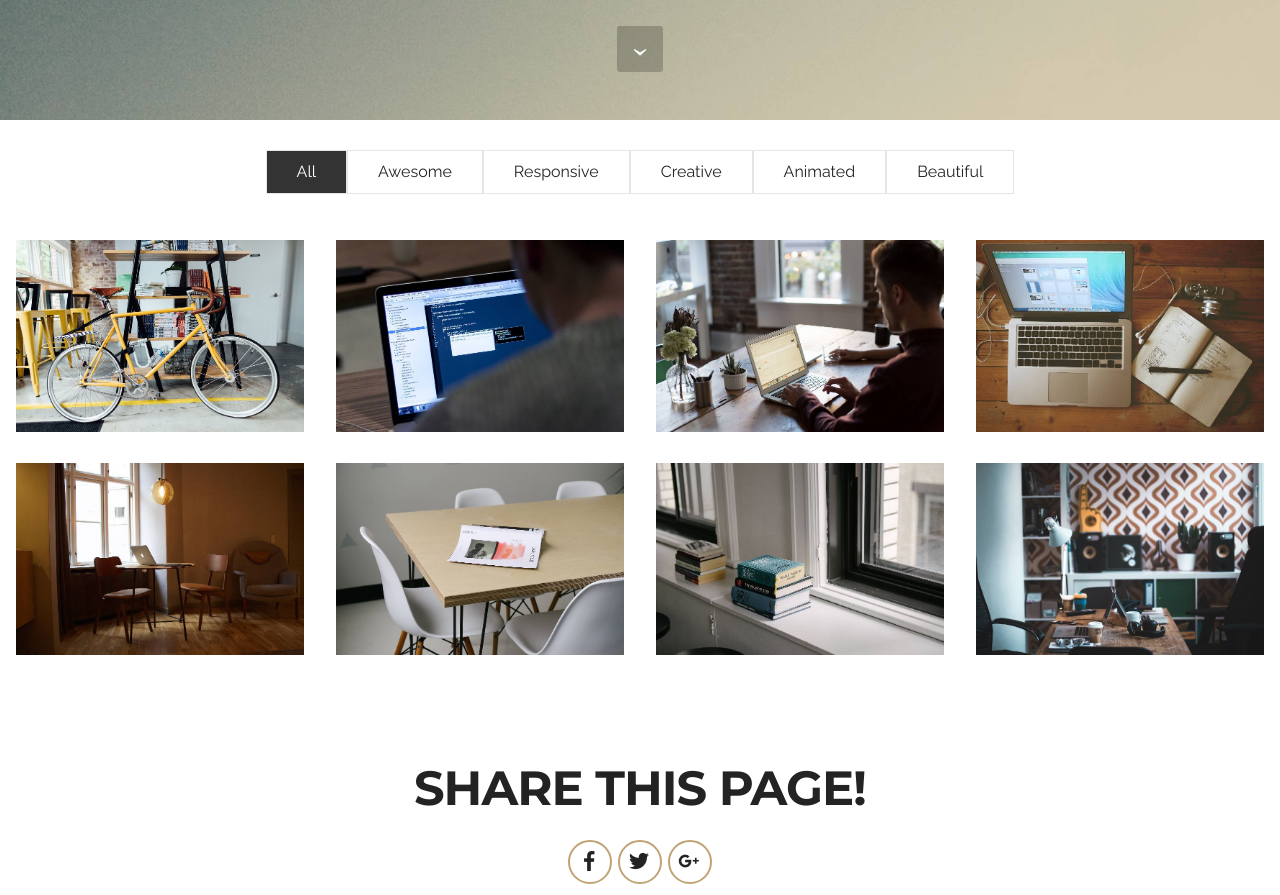
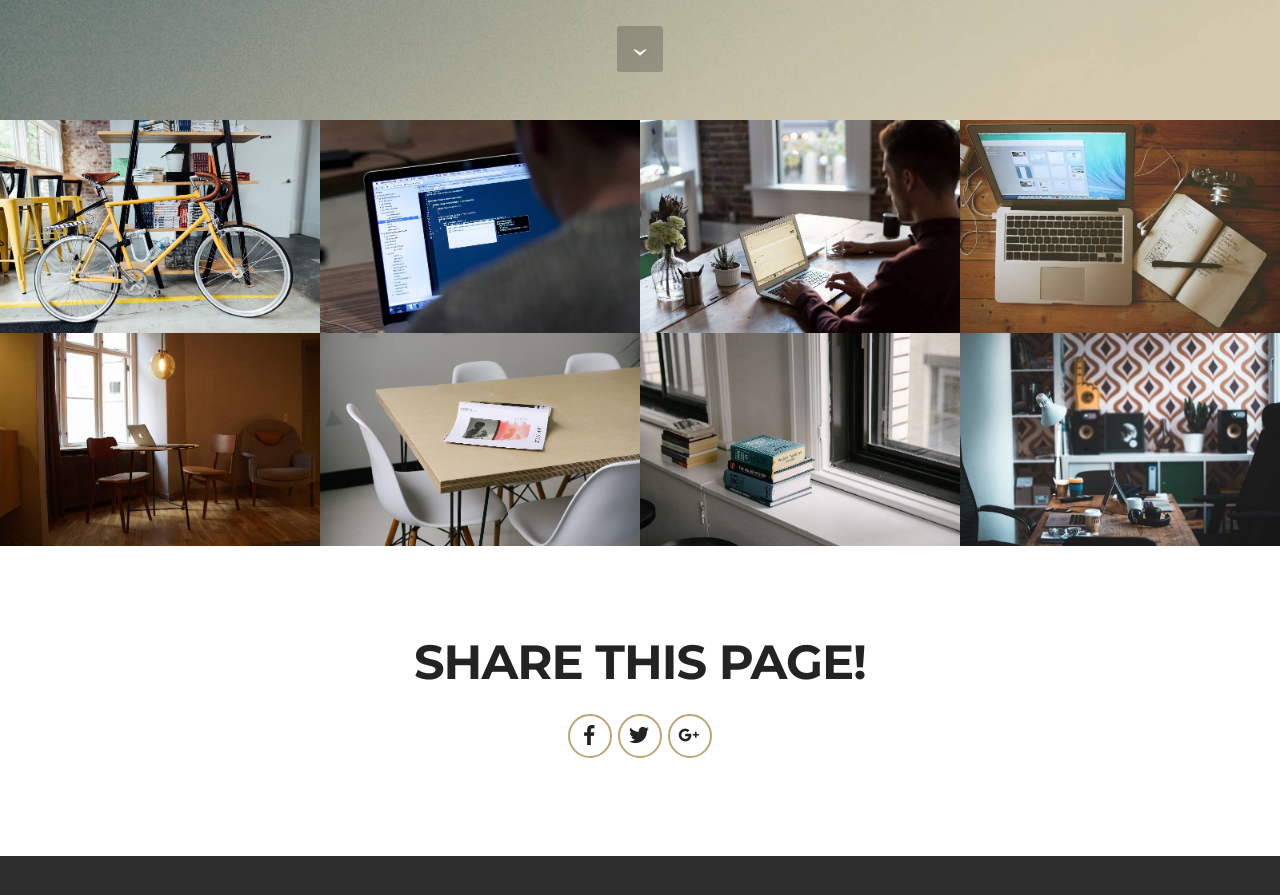
Before and after one commit to best-tech-products/best-tech-products.github.io, a plain HTML site: page index.html in a window 1280 px wide. Shown: the part 680-1575 px from the top of the page. Drawn offline with nearby package versions, Linux system fonts and the light colour scheme.

Commit message:
create github pages

```diff
--- a/assets/mobirise/css/mbr-additional.css
+++ b/assets/mobirise/css/mbr-additional.css
@@ -432,11 +432,11 @@ h6,
   font-family: 'Open Sans', sans-serif;
 }
 #ext_menu-8 .link {
-  font-size: 0.75rem;
+  font-size: 0.7rem;
 }
 #ext_menu-8 .dropdown-item,
 #ext_menu-8 .nav-dropdown-sm .link {
-  font-size: 0.812rem;
+  font-size: 0.758rem;
 }
 #ext_menu-8 .link:hover,
 #ext_menu-8 .dropdown-item:hover,
--- a/index.html
+++ b/index.html
@@ -37,7 +37,7 @@
 
                     <div class="navbar-brand">
                         <a href="https://mobirise.com" class="navbar-logo"><img src="assets/images/logo.png" alt="Mobirise"></a>
-                        <a class="navbar-caption" href="https://mobirise.com">TECH</a>
+                        <a class="navbar-caption" href="https://mobirise.com">gearbest</a>
                     </div>
 
                 </div>
@@ -47,7 +47,7 @@
                         <div class="hamburger-icon"></div>
                     </button>
 
-                    <ul class="nav-dropdown collapse pull-xs-right nav navbar-nav navbar-toggleable-sm" id="exCollapsingNavbar"><li class="nav-item"><a class="nav-link link" href="https://mobirise.com/"></a></li><li class="nav-item"><a class="nav-link link" href="https://mobirise.com/">CATEGORIES</a></li><li class="nav-item"><a class="nav-link link" href="https://mobirise.com/">HELP</a></li><li class="nav-item nav-btn"><a class="nav-link btn btn-white btn-white-outline" href="https://mobirise.com/">DOWNLOAD</a></li></ul>
+                    <ul class="nav-dropdown collapse pull-xs-right nav navbar-nav navbar-toggleable-sm" id="exCollapsingNavbar"><li class="nav-item"><a class="nav-link link" href="https://mobirise.com/"></a></li><li class="nav-item dropdown open"><a class="nav-link link dropdown-toggle" href="https://mobirise.com/" aria-expanded="true" data-toggle="dropdown-submenu">&nbsp; &nbsp;CATEGORIES&nbsp;</a><div class="dropdown-menu"><a class="dropdown-item" href="#">Consumer Electronics</a></div></li><li class="nav-item"><a class="nav-link link" href="https://mobirise.com/" aria-expanded="false">&nbsp; &nbsp;CATEGORIES&nbsp;</a></li><li class="nav-item"><a class="nav-link link" href="https://mobirise.com/">HELP</a></li><li class="nav-item nav-btn"><a class="nav-link btn btn-white btn-white-outline" href="http://www.gearbest.com/" target="_blank">GEARBEST</a></li></ul>
                     <button hidden="" class="navbar-toggler navbar-close" type="button" data-toggle="collapse" data-target="#exCollapsingNavbar">
                         <div class="close-icon"></div>
                     </button>
@@ -60,7 +60,7 @@
 
 </section>
 
-<section class="engine"><a rel="external" href="https://mobirise.com">mobirise.com</a></section><section class="mbr-section mbr-section-hero mbr-section-full mbr-parallax-background mbr-section-with-arrow mbr-after-navbar" id="header1-9" style="background-image: url(assets/images/jumbotron.jpg);">
+<section class="engine"><a rel="external" href="https://mobirise.com">Mobirise</a></section><section class="mbr-section mbr-section-hero mbr-section-full mbr-parallax-background mbr-section-with-arrow mbr-after-navbar" id="header1-9" style="background-image: url(assets/images/jumbotron.jpg);">
 
 
 
@@ -78,25 +78,21 @@
         </div>
     </div>
 
-    <div class="mbr-arrow mbr-arrow-floating" aria-hidden="true"><a href="#gallery4-a"><i class="mbr-arrow-icon"></i></a></div>
+    <div class="mbr-arrow mbr-arrow-floating" aria-hidden="true"><a href="#gallery1-l"><i class="mbr-arrow-icon"></i></a></div>
 
 </section>
 
-<section class="mbr-gallery mbr-section mbr-section-nopadding mbr-slider-carousel" id="gallery4-a" data-filter="true" style="padding-top: 0rem; padding-bottom: 0rem;">
+<section class="mbr-gallery mbr-section mbr-section-nopadding mbr-slider-carousel" id="gallery1-l" data-filter="false" style="background-color: rgb(255, 255, 255); padding-top: 0rem; padding-bottom: 0rem;">
     <!-- Filter -->
-    <div class="mbr-gallery-filter container gallery-filter-active">
-        <ul>
-            <li class="mbr-gallery-filter-all active">All</li>
-        </ul>
-    </div>
+
 
     <!-- Gallery -->
     <div class="mbr-gallery-row">
         <div class=" mbr-gallery-layout-default">
             <div>
                 <div>
-                    <div class="mbr-gallery-item mbr-gallery-item__mobirise3 mbr-gallery-item--p1" data-tags="Awesome" data-video-url="false">
-                        <div href="#lb-gallery4-a" data-slide-to="0" data-toggle="modal">
+                    <div class="mbr-gallery-item mbr-gallery-item__mobirise3 mbr-gallery-item--p0" data-tags="Awesome" data-video-url="false">
+                        <div href="#lb-gallery1-l" data-slide-to="0" data-toggle="modal">
 
 
 
@@ -105,8 +101,8 @@
                             <span class="icon-focus"></span>
 
                         </div>
-                    </div><div class="mbr-gallery-item mbr-gallery-item__mobirise3 mbr-gallery-item--p1" data-tags="Responsive" data-video-url="false">
-                        <div href="#lb-gallery4-a" data-slide-to="1" data-toggle="modal">
+                    </div><div class="mbr-gallery-item mbr-gallery-item__mobirise3 mbr-gallery-item--p0" data-tags="Responsive" data-video-url="false">
+                        <div href="#lb-gallery1-l" data-slide-to="1" data-toggle="modal">
 
 
 
@@ -115,8 +111,8 @@
                             <span class="icon-focus"></span>
 
                         </div>
-                    </div><div class="mbr-gallery-item mbr-gallery-item__mobirise3 mbr-gallery-item--p1" data-tags="Creative" data-video-url="false">
-                        <div href="#lb-gallery4-a" data-slide-to="2" data-toggle="modal">
+                    </div><div class="mbr-gallery-item mbr-gallery-item__mobirise3 mbr-gallery-item--p0" data-tags="Creative" data-video-url="false">
+                        <div href="#lb-gallery1-l" data-slide-to="2" data-toggle="modal">
 
 
 
@@ -125,8 +121,8 @@
                             <span class="icon-focus"></span>
 
                         </div>
-                    </div><div class="mbr-gallery-item mbr-gallery-item__mobirise3 mbr-gallery-item--p1" data-tags="Animated" data-video-url="false">
-                        <div href="#lb-gallery4-a" data-slide-to="3" data-toggle="modal">
+                    </div><div class="mbr-gallery-item mbr-gallery-item__mobirise3 mbr-gallery-item--p0" data-tags="Animated" data-video-url="false">
+                        <div href="#lb-gallery1-l" data-slide-to="3" data-toggle="modal">
 
 
 
@@ -135,8 +131,8 @@
                             <span class="icon-focus"></span>
 
                         </div>
-                    </div><div class="mbr-gallery-item mbr-gallery-item__mobirise3 mbr-gallery-item--p1" data-tags="Awesome" data-video-url="false">
-                        <div href="#lb-gallery4-a" data-slide-to="4" data-toggle="modal">
+                    </div><div class="mbr-gallery-item mbr-gallery-item__mobirise3 mbr-gallery-item--p0" data-tags="Awesome" data-video-url="false">
+                        <div href="#lb-gallery1-l" data-slide-to="4" data-toggle="modal">
 
 
 
@@ -145,8 +141,8 @@
                             <span class="icon-focus"></span>
 
                         </div>
-                    </div><div class="mbr-gallery-item mbr-gallery-item__mobirise3 mbr-gallery-item--p1" data-tags="Beautiful" data-video-url="false">
-                        <div href="#lb-gallery4-a" data-slide-to="5" data-toggle="modal">
+                    </div><div class="mbr-gallery-item mbr-gallery-item__mobirise3 mbr-gallery-item--p0" data-tags="Beautiful" data-video-url="false">
+                        <div href="#lb-gallery1-l" data-slide-to="5" data-toggle="modal">
 
 
 
@@ -155,8 +151,8 @@
                             <span class="icon-focus"></span>
 
                         </div>
-                    </div><div class="mbr-gallery-item mbr-gallery-item__mobirise3 mbr-gallery-item--p1" data-tags="Responsive" data-video-url="false">
-                        <div href="#lb-gallery4-a" data-slide-to="6" data-toggle="modal">
+                    </div><div class="mbr-gallery-item mbr-gallery-item__mobirise3 mbr-gallery-item--p0" data-tags="Responsive" data-video-url="false">
+                        <div href="#lb-gallery1-l" data-slide-to="6" data-toggle="modal">
 
 
 
@@ -165,8 +161,8 @@
                             <span class="icon-focus"></span>
 
                         </div>
-                    </div><div class="mbr-gallery-item mbr-gallery-item__mobirise3 mbr-gallery-item--p1" data-tags="Animated" data-video-url="false">
-                        <div href="#lb-gallery4-a" data-slide-to="7" data-toggle="modal">
+                    </div><div class="mbr-gallery-item mbr-gallery-item__mobirise3 mbr-gallery-item--p0" data-tags="Animated" data-video-url="false">
+                        <div href="#lb-gallery1-l" data-slide-to="7" data-toggle="modal">
 
 
 
@@ -183,12 +179,12 @@
     </div>
 
     <!-- Lightbox -->
-    <div data-app-prevent-settings="" class="mbr-slider modal fade carousel slide" tabindex="-1" data-keyboard="true" data-interval="false" id="lb-gallery4-a">
+    <div data-app-prevent-settings="" class="mbr-slider modal fade carousel slide" tabindex="-1" data-keyboard="true" data-interval="false" id="lb-gallery1-l">
         <div class="modal-dialog">
             <div class="modal-content">
                 <div class="modal-body">
                     <ol class="carousel-indicators">
-                        <li data-app-prevent-settings="" data-target="#lb-gallery4-a" class=" active" data-slide-to="0"></li><li data-app-prevent-settings="" data-target="#lb-gallery4-a" data-slide-to="1"></li><li data-app-prevent-settings="" data-target="#lb-gallery4-a" data-slide-to="2"></li><li data-app-prevent-settings="" data-target="#lb-gallery4-a" data-slide-to="3"></li><li data-app-prevent-settings="" data-target="#lb-gallery4-a" data-slide-to="4"></li><li data-app-prevent-settings="" data-target="#lb-gallery4-a" data-slide-to="5"></li><li data-app-prevent-settings="" data-target="#lb-gallery4-a" data-slide-to="6"></li><li data-app-prevent-settings="" data-target="#lb-gallery4-a" data-slide-to="7"></li>
+                        <li data-app-prevent-settings="" data-target="#lb-gallery1-l" class=" active" data-slide-to="0"></li><li data-app-prevent-settings="" data-target="#lb-gallery1-l" data-slide-to="1"></li><li data-app-prevent-settings="" data-target="#lb-gallery1-l" data-slide-to="2"></li><li data-app-prevent-settings="" data-target="#lb-gallery1-l" data-slide-to="3"></li><li data-app-prevent-settings="" data-target="#lb-gallery1-l" data-slide-to="4"></li><li data-app-prevent-settings="" data-target="#lb-gallery1-l" data-slide-to="5"></li><li data-app-prevent-settings="" data-target="#lb-gallery1-l" data-slide-to="6"></li><li data-app-prevent-settings="" data-target="#lb-gallery1-l" data-slide-to="7"></li>
                     </ol>
                     <div class="carousel-inner">
                         <div class="carousel-item active">
@@ -209,11 +205,11 @@
                             <img alt="" src="assets/images/working-area.jpg">
                         </div>
                     </div>
-                    <a class="left carousel-control" role="button" data-slide="prev" href="#lb-gallery4-a">
+                    <a class="left carousel-control" role="button" data-slide="prev" href="#lb-gallery1-l">
                         <span class="icon-prev" aria-hidden="true"></span>
                         <span class="sr-only">Previous</span>
                     </a>
-                    <a class="right carousel-control" role="button" data-slide="next" href="#lb-gallery4-a">
+                    <a class="right carousel-control" role="button" data-slide="next" href="#lb-gallery1-l">
                         <span class="icon-next" aria-hidden="true"></span>
                         <span class="sr-only">Next</span>
                     </a>
@@ -300,7 +296,7 @@
 
                 <form action="https://mobirise.com/" method="post" data-form-title="MESSAGE">
 
-                    <input type="hidden" value="1CbW5XXpHMf2Kz14bp2qjSSmSfRQQc/712exEBU/alM8R4svLdlSsTAJS101y83OwOQSnAsm6yGqHxk/qv9q2v0lJkgElniw8/qg5uaHx8MSOwle8qvL1StOogLF0LKR" data-form-email="true">
+                    <input type="hidden" value="XGX0MkJfg/DASoQax6VkSt5An23278zvbp/d0/P8Z4SfujVGhtY4mVGkMrqcrSF2lZXgpugKoyLnPqSx8250kkNVfbv7fQIVsoIRzf1PafQSFHSht2rQ3bqKECkcgik=" data-form-email="true">
 
 
 
```
Also changed, not shown: 1 other file.
